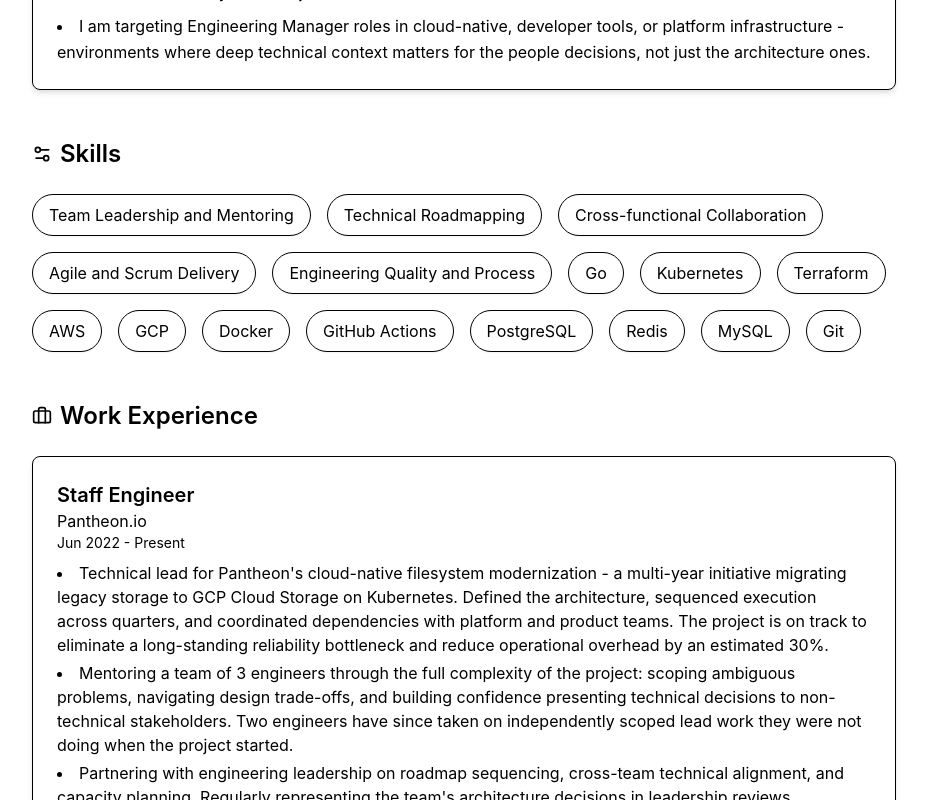
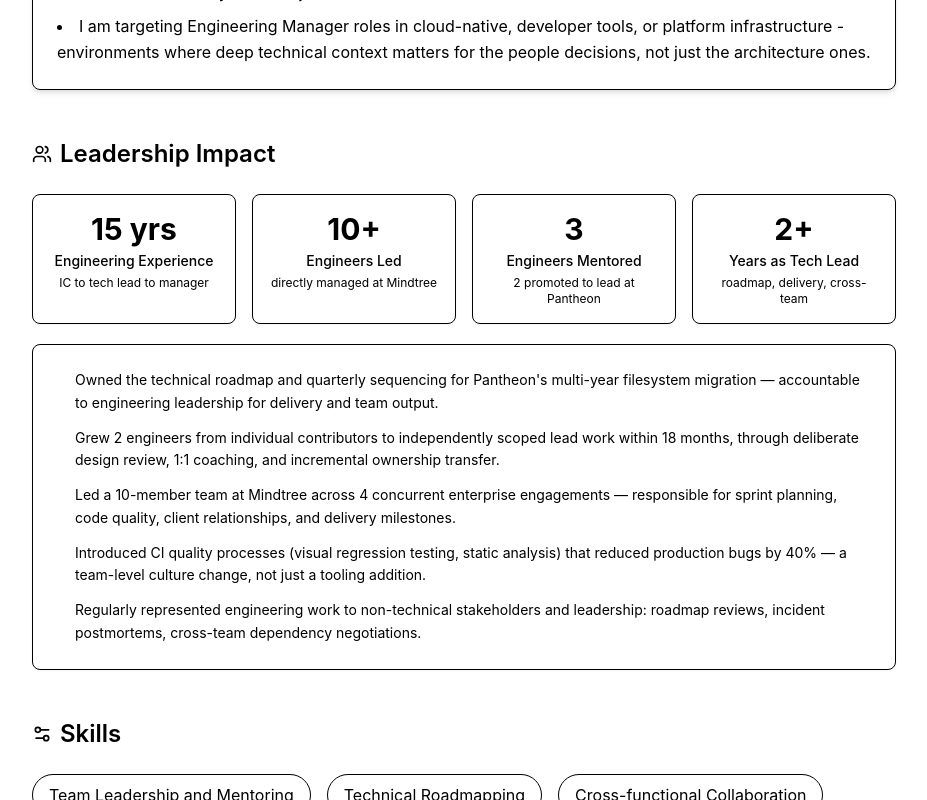
Before and after one commit to chaitanyamaili/chaitanyamaili.github.io, a React (Create React App) app: page / in a window 1280 px wide. Shown: the part 740-1540 px from the top of the page, without its empty margins (176-1103 px from the left). Built offline with nearby package versions, Linux system fonts and the light colour scheme.

Commit message:
feat(portfolio): IC-to-EM — leadership section, blog section, meta

```diff
--- a/public/cv.json
+++ b/public/cv.json
@@ -134,5 +134,43 @@
     "Redis",
     "MySQL",
     "Git"
+  ],
+  "leadership": {
+    "stats": [
+      { "value": "15 yrs", "label": "Engineering Experience", "sub": "IC to tech lead to manager" },
+      { "value": "10+", "label": "Engineers Led", "sub": "directly managed at Mindtree" },
+      { "value": "3", "label": "Engineers Mentored", "sub": "2 promoted to lead at Pantheon" },
+      { "value": "2+", "label": "Years as Tech Lead", "sub": "roadmap, delivery, cross-team" }
+    ],
+    "highlights": [
+      "Owned the technical roadmap and quarterly sequencing for Pantheon's multi-year filesystem migration — accountable to engineering leadership for delivery and team output.",
+      "Grew 2 engineers from individual contributors to independently scoped lead work within 18 months, through deliberate design review, 1:1 coaching, and incremental ownership transfer.",
+      "Led a 10-member team at Mindtree across 4 concurrent enterprise engagements — responsible for sprint planning, code quality, client relationships, and delivery milestones.",
+      "Introduced CI quality processes (visual regression testing, static analysis) that reduced production bugs by 40% — a team-level culture change, not just a tooling addition.",
+      "Regularly represented engineering work to non-technical stakeholders and leadership: roadmap reviews, incident postmortems, cross-team dependency negotiations."
+    ]
+  },
+  "blogSeries": [
+    {
+      "title": "Kubernetes API Gateway in Production",
+      "description": "From ingress-nginx EOL to Gateway API: implementation choice, real benchmarks, Kong, AWS integration, and migration patterns.",
+      "parts": 3,
+      "url": "https://chaitanyamaili.in/blogs/series/kubernetes-api-gateway-in-production/",
+      "tags": ["Kubernetes", "Platform Engineering", "Cloud Native"]
+    },
+    {
+      "title": "Generative AI in Production",
+      "description": "How LLMs actually work, prompt engineering, RAG, agents, evals, and cost trade-offs — written for engineers shipping AI systems, not researchers.",
+      "parts": 1,
+      "url": "https://chaitanyamaili.in/blogs/series/generative-ai-in-production/",
+      "tags": ["AI", "LLMs", "Platform Engineering"]
+    },
+    {
+      "title": "Open Source vs Closed LLMs",
+      "description": "Llama, Mixtral, Qwen vs GPT-4o, Claude, Gemini — benchmarks vs reality, TCO, privacy, fine-tuning, and how to actually decide.",
+      "parts": 1,
+      "url": "https://chaitanyamaili.in/blogs/series/open-source-vs-closed-llms/",
+      "tags": ["AI", "Open Source", "LLMs"]
+    }
   ]
 }
--- a/src/App.tsx
+++ b/src/App.tsx
@@ -8,6 +8,8 @@ import WorkExperience from "./components/WorkExperience"
 import Education from "./components/Education"
 import ContactForm from "./components/ContactForm"
 import Certificate from "./components/Certificates"
+import LeadershipImpact from "./components/LeadershipImpact"
+import BlogSection from "./components/BlogSection"
 
 const fadeIn = {
   initial: { opacity: 0, y: 20 },
@@ -20,7 +22,7 @@ type CVData = {
   title: string
   email: string
   location: string
-  phone: string
+  phone?: string
   github: string
   githubWork?: string
   linkedin: string
@@ -51,6 +53,21 @@ type CVData = {
     link?: string
   }[]
   skills: string[]
+  leadership?: {
+    stats: {
+      value: string
+      label: string
+      sub?: string
+    }[]
+    highlights: string[]
+  }
+  blogSeries?: {
+    title: string
+    description: string
+    parts: number
+    url: string
+    tags: string[]
+  }[]
 }
 
 function App() {
@@ -86,6 +103,12 @@ function App() {
         <About aboutMe={cvData.aboutMe} />
       </motion.div>
 
+      {cvData.leadership && (
+        <motion.div {...fadeIn}>
+          <LeadershipImpact leadership={cvData.leadership} />
+        </motion.div>
+      )}
+
       <motion.div {...fadeIn}>
         <Skills skills={cvData.skills} />
       </motion.div>
@@ -97,6 +120,12 @@ function App() {
       <motion.div {...fadeIn}>
         <Projects projects={cvData.projects} />
       </motion.div>
+
+      {cvData.blogSeries && cvData.blogSeries.length > 0 && (
+        <motion.div {...fadeIn}>
+          <BlogSection blogSeries={cvData.blogSeries} />
+        </motion.div>
+      )}
 
       <motion.div {...fadeIn}>
         <Education education={cvData.education} />
--- /dev/null
+++ b/src/components/BlogSection.tsx
@@ -0,0 +1,73 @@
+import { motion } from "framer-motion"
+import { BookOpen, ArrowRight } from "lucide-react"
+import SectionTitle from "./SectionTitle"
+import { Card, CardHeader, CardTitle, CardDescription, CardContent } from "./ui/card"
+
+type BlogSeries = {
+  title: string
+  description: string
+  parts: number
+  url: string
+  tags: string[]
+}
+
+const BlogSection = ({ blogSeries }: { blogSeries: BlogSeries[] }) => (
+  <section>
+    <SectionTitle
+      title="Writing"
+      icon={BookOpen}
+      subtitle="In-depth technical series on cloud-native engineering, AI systems, and platform leadership."
+    />
+    <div className="grid grid-cols-1 md:grid-cols-3 gap-5">
+      {blogSeries.map((series, i) => (
+        <motion.div
+          key={i}
+          initial={{ opacity: 0, scale: 0.95 }}
+          animate={{ opacity: 1, scale: 1 }}
+          transition={{ duration: 0.4, delay: i * 0.1 }}
+          className="transition-transform hover:scale-[1.02] h-full"
+        >
+          <a
+            href={series.url}
+            target="_blank"
+            rel="noopener noreferrer"
+            className="block h-full"
+          >
+            <Card className="hover:shadow-lg transition-shadow duration-300 h-full flex flex-col">
+              <CardHeader className="pb-3">
+                <div className="mb-2">
+                  <span className="text-xs font-medium px-2.5 py-1 rounded-full bg-primary/10 text-primary border border-primary/20">
+                    Series &middot; {series.parts} {series.parts === 1 ? "part" : "parts"}
+                  </span>
+                </div>
+                <CardTitle className="text-base font-semibold text-foreground leading-snug">
+                  {series.title}
+                </CardTitle>
+                <CardDescription className="text-muted-foreground text-sm leading-relaxed">
+                  {series.description}
+                </CardDescription>
+              </CardHeader>
+              <CardContent className="mt-auto pt-0">
+                <div className="flex flex-wrap gap-1.5 mb-4">
+                  {series.tags.map((tag, j) => (
+                    <span
+                      key={j}
+                      className="text-xs px-2 py-0.5 rounded-md bg-muted text-muted-foreground"
+                    >
+                      {tag}
+                    </span>
+                  ))}
+                </div>
+                <span className="text-primary text-sm font-medium inline-flex items-center gap-1 group-hover:gap-2 transition-all">
+                  Read series <ArrowRight className="w-3.5 h-3.5" />
+                </span>
+              </CardContent>
+            </Card>
+          </a>
+        </motion.div>
+      ))}
+    </div>
+  </section>
+)
+
+export default BlogSection
--- /dev/null
+++ b/src/components/LeadershipImpact.tsx
@@ -0,0 +1,57 @@
+import { motion } from "framer-motion"
+import { Users } from "lucide-react"
+import SectionTitle from "./SectionTitle"
+
+type LeadershipStat = {
+  value: string
+  label: string
+  sub?: string
+}
+
+type LeadershipData = {
+  stats: LeadershipStat[]
+  highlights: string[]
+}
+
+const LeadershipImpact = ({ leadership }: { leadership: LeadershipData }) => (
+  <section>
+    <SectionTitle title="Leadership Impact" icon={Users} />
+    <div className="space-y-5">
+      <div className="grid grid-cols-2 md:grid-cols-4 gap-4">
+        {leadership.stats.map((stat, i) => (
+          <motion.div
+            key={i}
+            initial={{ opacity: 0, y: 20 }}
+            animate={{ opacity: 1, y: 0 }}
+            transition={{ duration: 0.4, delay: i * 0.08 }}
+            className="bg-card border border-border rounded-lg p-4 text-center shadow-sm"
+          >
+            <div className="text-3xl font-bold text-primary">{stat.value}</div>
+            <div className="text-sm font-medium text-foreground mt-1">{stat.label}</div>
+            {stat.sub && (
+              <div className="text-xs text-muted-foreground mt-1">{stat.sub}</div>
+            )}
+          </motion.div>
+        ))}
+      </div>
+
+      <motion.div
+        initial={{ opacity: 0, y: 20 }}
+        animate={{ opacity: 1, y: 0 }}
+        transition={{ duration: 0.4, delay: 0.35 }}
+        className="bg-card border border-border rounded-lg p-6 shadow-sm"
+      >
+        <ul className="space-y-3">
+          {leadership.highlights.map((highlight, i) => (
+            <li key={i} className="flex items-start gap-3 text-muted-foreground text-sm leading-relaxed">
+              <span className="mt-2 w-1.5 h-1.5 rounded-full bg-primary flex-shrink-0" />
+              {highlight}
+            </li>
+          ))}
+        </ul>
+      </motion.div>
+    </div>
+  </section>
+)
+
+export default LeadershipImpact
--- a/src/components/Projects.tsx
+++ b/src/components/Projects.tsx
@@ -1,5 +1,5 @@
 import { motion } from "framer-motion";
-import { Code } from "lucide-react";
+import { Layers } from "lucide-react";
 import SectionTitle from "./SectionTitle";
 import {
   Card,
@@ -18,7 +18,7 @@ type Project = {
 
 const Projects = ({ projects }: { projects: Project[] }) => (
   <section>
-    <SectionTitle title="Projects" icon={Code} />
+    <SectionTitle title="Engineering Initiatives" icon={Layers} subtitle="Selected projects — framed around team, delivery, and org impact." />
     <div className="grid grid-cols-1 md:grid-cols-2 lg:grid-cols-3 gap-6">
       {projects.map((project, index) => (
         <motion.div
```
Also changed, not shown: public/index.html (+6 -6 lines).
